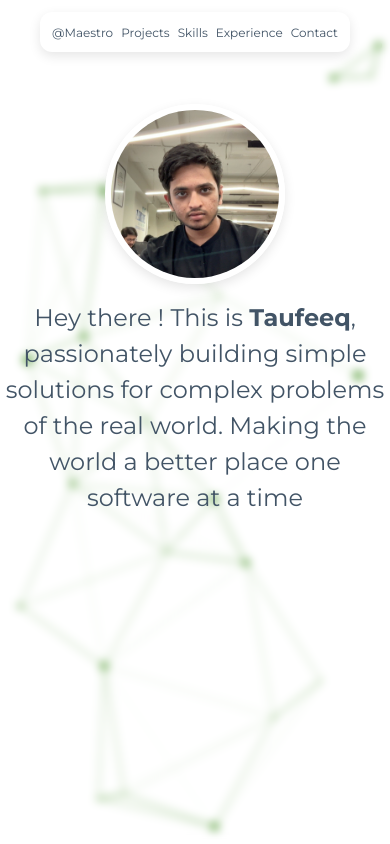
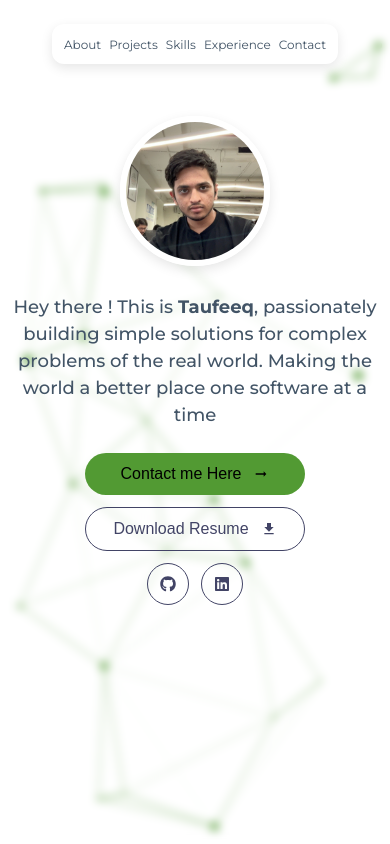
Before and after one commit to taufeeq-ahmed/maestro, a Next.js app: page / in a window 390 px wide. Built offline with nearby package versions, Linux system fonts and the light colour scheme.

Commit message:
made responsice for mobile

```diff
--- a/app/components/Avatar/avatar.module.css
+++ b/app/components/Avatar/avatar.module.css
@@ -4,3 +4,9 @@
     box-shadow: rgba(0, 0, 0, 0.1) 0px 4px 12px;
     margin: 16px;
 }
+@media (max-width:767px) {
+    .avatar{
+        width: 150px;
+        height: 150px;
+    }
+}
--- /dev/null
+++ b/app/components/Button/ThemedButton.jsx
@@ -0,0 +1,37 @@
+import React from 'react';
+
+import Link from 'next/link';
+import styles from './themed_button.module.css';
+
+function ThemedButton({
+    type = 'colored', text = '', icon, shape = 'linear', link,
+}) {
+    const typeClass = type === 'acrylic' ? styles.acrylic_button : styles.colored_button;
+    const shapeClass = shape === 'circular' ? styles.circular : styles.linear;
+
+    if (!link) {
+        return (
+            <button
+                className={`${styles.button} ${typeClass} ${shapeClass}`}
+                type="button"
+            >
+                {text}
+                {icon}
+            </button>
+        );
+    }
+
+    return (
+        <Link href={link} target="_blank">
+            <button
+                className={`${styles.button} ${typeClass} ${shapeClass}`}
+                type="button"
+            >
+                {text}
+                {icon}
+            </button>
+        </Link>
+    );
+}
+
+export default ThemedButton;
--- /dev/null
+++ b/app/components/Button/themed_button.module.css
@@ -0,0 +1,44 @@
+.button{
+    font-size: 20px;
+
+    border-radius: 24px;
+    border:none;
+    display: flex;
+    justify-content: center;
+    align-items: center;
+    gap: 12px;
+}
+.linear{
+    padding: 12px 24px;
+
+}
+
+.circular {
+    border-radius: 50%;
+    padding: 12px;
+}
+
+.colored_button {
+    background: var(--theme-color-primary);
+}
+
+.acrylic_button{
+    background: rgba(255, 255, 255, 0.1);
+    backdrop-filter: blur(20px);
+    -webkit-backdrop-filter: blur(20px);
+    color: #424466;
+    border: 1px solid #424466 ;
+}
+
+@media (max-width:767px) {
+    .button{
+        font-size: 16px;
+
+    }
+    .linear{
+        min-width: 220px;
+    }
+    .circular{
+        min-width: none;
+    }
+}
--- a/app/components/Intro/Intro.jsx
+++ b/app/components/Intro/Intro.jsx
@@ -1,6 +1,11 @@
+/* eslint-disable import/no-extraneous-dependencies */
 import React from 'react';
+import { FaGithub, FaLinkedin } from 'react-icons/fa';
+import { MdArrowRightAlt, MdFileDownload } from 'react-icons/md';
 import styles from './intro.module.css';
 import Avatar from '../Avatar/Avatar';
+import ThemedButton from '../Button/ThemedButton';
+import { githubLink, linkedinLink } from '../../constants/constants';
 
 function Intro() {
     return (
@@ -14,6 +19,32 @@ function Intro() {
                 , passionately building simple solutions for complex
                 problems of the real world. Making the world a better place one software at a time
             </p>
+            <div className={styles.action_buttons}>
+                <ThemedButton
+                    text="Contact me Here"
+                    icon={<MdArrowRightAlt />}
+                />
+                <ThemedButton
+                    text="Download Resume"
+                    type="acrylic"
+                    icon={<MdFileDownload />}
+                />
+                <div className={styles.social_links}>
+                    <ThemedButton
+                        shape="circular"
+                        type="acrylic"
+                        icon={<FaGithub />}
+                        link={githubLink}
+                    />
+                    <ThemedButton
+                        shape="circular"
+                        type="acrylic"
+                        icon={<FaLinkedin />}
+                        link={linkedinLink}
+                    />
+                </div>
+
+            </div>
         </section>
     );
 }
--- a/app/components/Intro/intro.module.css
+++ b/app/components/Intro/intro.module.css
@@ -8,13 +8,39 @@
 }
 
 .intro_heading{
-    font-size: 36px;
+    font-size: 40px;
     font-weight: 400;
     margin-bottom: 12px;
 }
 
 .intro_description{
+    font-weight: 500;
     font-size: 24px;
     line-height: 1.5;
     text-align: center;
+    margin-top: 12px;
 }
+
+.action_buttons{
+    display: flex;
+    justify-content: center;
+    align-items: center;
+    gap: 12px;
+    margin: 24px;
+}
+.social_links{
+    display: flex;
+    justify-content: center;
+    align-items: center;
+    gap: 12px;
+}
+@media (max-width:767px) {
+    .intro_description{
+        width: 100%;
+        font-size: 18px;
+    }
+
+    .action_buttons{
+        flex-direction: column;
+    }
+}
--- a/app/components/Navbar/Navbar.jsx
+++ b/app/components/Navbar/Navbar.jsx
@@ -5,7 +5,7 @@ function Navbar() {
     return (
         <nav className={styles.navbar}>
             <ul className={styles.nav_links}>
-                <li>@Maestro</li>
+                <li>About</li>
                 <li>Projects</li>
                 <li>Skills</li>
                 <li>Experience</li>
--- a/app/components/Navbar/navbar.module.css
+++ b/app/components/Navbar/navbar.module.css
@@ -21,10 +21,10 @@
     align-items: center;
 }
 
-@media (max-width:767px) {
+@media (max-width:475px) {
     .navbar{
         width: fit-content;
-        padding: 0px 12px;
+        padding: 12px;
     }
 
     .nav_links{
--- /dev/null
+++ b/app/constants/constants.js
@@ -0,0 +1,7 @@
+const githubLink = 'https://github.com/taufeeq-ahmed';
+const linkedinLink = 'https://www.linkedin.com/in/taufeeq-ahmed-imjst/';
+
+export {
+    githubLink,
+    linkedinLink,
+};
--- a/app/globals.css
+++ b/app/globals.css
@@ -5,72 +5,12 @@
     "Roboto Mono", "Oxygen Mono", "Ubuntu Monospace", "Source Code Pro",
     "Fira Mono", "Droid Sans Mono", "Courier New", monospace;
 
-  --foreground-rgb: 0, 0, 0;
-  --background-start-rgb: 214, 219, 220;
-  --background-end-rgb: 255, 255, 255;
+    --theme-color-primary : #529a33
 
-  --primary-glow: conic-gradient(
-    from 180deg at 50% 50%,
-    #16abff33 0deg,
-    #0885ff33 55deg,
-    #54d6ff33 120deg,
-    #0071ff33 160deg,
-    transparent 360deg
-  );
-  --secondary-glow: radial-gradient(
-    rgba(255, 255, 255, 1),
-    rgba(255, 255, 255, 0)
-  );
-
-  --tile-start-rgb: 239, 245, 249;
-  --tile-end-rgb: 228, 232, 233;
-  --tile-border: conic-gradient(
-    #00000080,
-    #00000040,
-    #00000030,
-    #00000020,
-    #00000010,
-    #00000010,
-    #00000080
-  );
-
-  --callout-rgb: 238, 240, 241;
-  --callout-border-rgb: 172, 175, 176;
-  --card-rgb: 180, 185, 188;
-  --card-border-rgb: 131, 134, 135;
 }
 
 @media (prefers-color-scheme: dark) {
-  :root {
-    --foreground-rgb: 255, 255, 255;
-    --background-start-rgb: 0, 0, 0;
-    --background-end-rgb: 0, 0, 0;
 
-    --primary-glow: radial-gradient(rgba(1, 65, 255, 0.4), rgba(1, 65, 255, 0));
-    --secondary-glow: linear-gradient(
-      to bottom right,
-      rgba(1, 65, 255, 0),
-      rgba(1, 65, 255, 0),
-      rgba(1, 65, 255, 0.3)
-    );
-
-    --tile-start-rgb: 2, 13, 46;
-    --tile-end-rgb: 2, 5, 19;
-    --tile-border: conic-gradient(
-      #ffffff80,
-      #ffffff40,
-      #ffffff30,
-      #ffffff20,
-      #ffffff10,
-      #ffffff10,
-      #ffffff80
-    );
-
-    --callout-rgb: 20, 20, 20;
-    --callout-border-rgb: 108, 108, 108;
-    --card-rgb: 100, 100, 100;
-    --card-border-rgb: 200, 200, 200;
-  }
 }
 
 * {
--- a/app/layout.module.css
+++ b/app/layout.module.css
@@ -14,6 +14,6 @@
 
 @media (max-width:767px) {
     .main_content{
-        padding: 0rem;
+        padding: 12px;
     }
 }
--- a/package.json
+++ b/package.json
@@ -13,7 +13,8 @@
     "@tsparticles/slim": "^3.2.1",
     "next": "14.1.0",
     "react": "^18",
-    "react-dom": "^18"
+    "react-dom": "^18",
+    "react-icons": "^5.0.1"
   },
   "devDependencies": {
     "eslint": "^7.32.0 || ^8.2.0",
```
Also changed, not shown: 1 other file (tests, documents, lock files or other folders).
